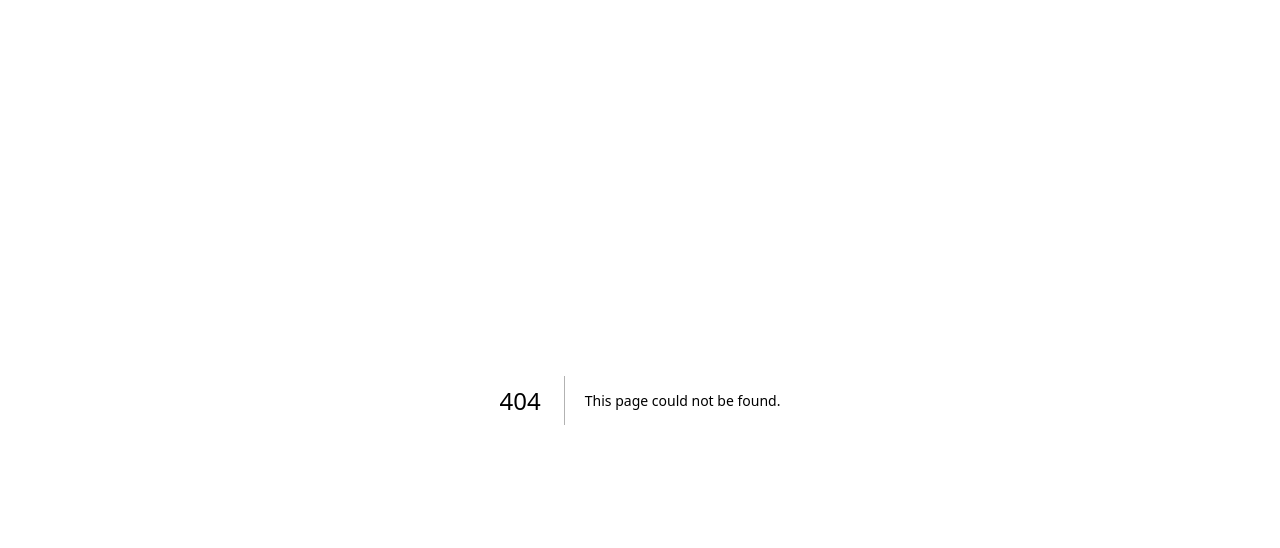
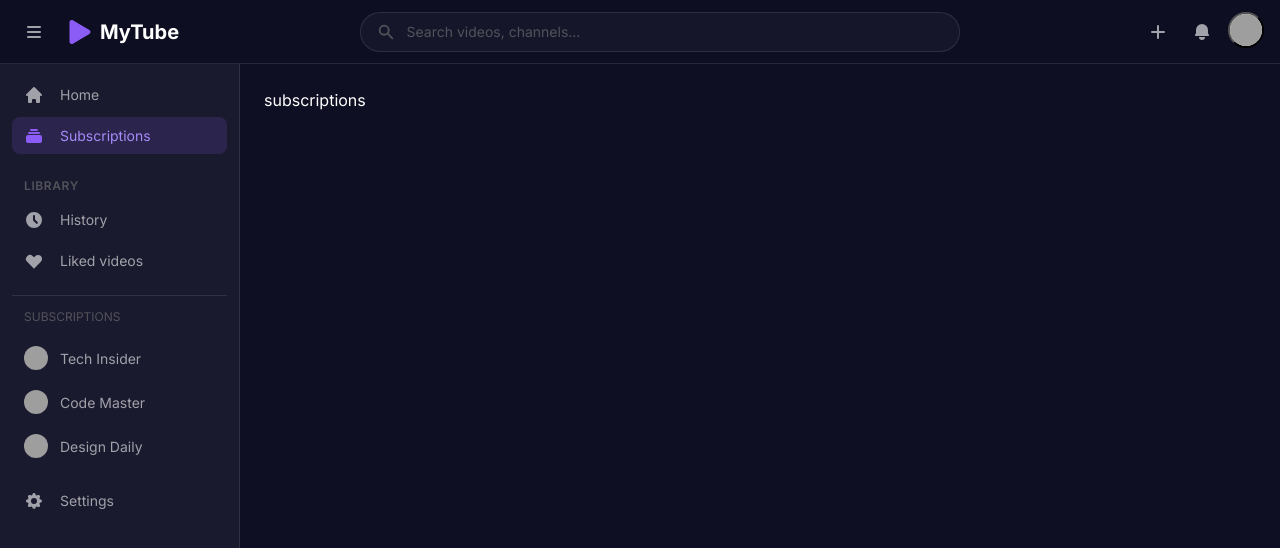
Before and after one commit to snieda26/my-tube, a Next.js app: page /subscriptions in a window 1280 px wide. Before the commit this address had no page. Shown: the top 548 px of the page. Built offline with nearby package versions, Linux system fonts and the light colour scheme; grey boxes are pictures that could not be loaded.

Commit message:
Lesson 4

```diff
--- a/src/app/(main)/layout.tsx
+++ b/src/app/(main)/layout.tsx
@@ -1,11 +1,24 @@
+'use client'
 import { Header } from '@/common/components/patterns/header/header'
 import { Sidebar } from '@/common/components/patterns/sidebar/Sidebar'
+import clsx from 'clsx'
+import { useState } from 'react'
 
 export default function MainLayout({ children }: { children: React.ReactNode }) {
+  const [isSidebarCollapsed, setIsSidebarCollapsed] = useState(false)
+
+  const handleMenuClick = () => {
+    setIsSidebarCollapsed((prev) => !prev)
+  }
+
   return (
-    <div className="main-layout">
-      <Header />
-      <Sidebar />
+    <div
+      className={clsx('main-layout', {
+        'main-layout--sidebar-collapsed': isSidebarCollapsed,
+      })}
+    >
+      <Header onMenuClick={handleMenuClick} />
+      <Sidebar isCollapsed={isSidebarCollapsed} />
       <main className="main-layout__content">{children}</main>
     </div>
   )
--- /dev/null
+++ b/src/app/(main)/subscriptions/page.tsx
@@ -0,0 +1,3 @@
+export default function Subscriptions() {
+  return <div className="">subscriptions</div>
+}
--- a/src/common/components/patterns/header/header.tsx
+++ b/src/common/components/patterns/header/header.tsx
@@ -1,14 +1,35 @@
+'use client'
+
 import Link from 'next/link'
 import { FaPlay } from 'react-icons/fa'
 import { HiBell, HiMenu, HiPlus, HiSearch } from 'react-icons/hi'
 import Avatar from '../../ui/avatar/Avatar'
+import { useEffect, useRef, useState } from 'react'
+import clsx from 'clsx'
 
-export function Header() {
+interface HeaderProps {
+  onMenuClick: () => void
+}
+
+export function Header({ onMenuClick }: HeaderProps) {
+  const [isDropdownOpen, setIsDropdownOpen] = useState(false)
+  const dropdownRef = useRef<HTMLDivElement>(null)
+
+  useEffect(() => {
+    function handleOutsideClick(event: MouseEvent) {
+      if (dropdownRef.current && !dropdownRef.current.contains(event.target as Node)) {
+        setIsDropdownOpen(false)
+      }
+    }
+
+    document.addEventListener('mousedown', handleOutsideClick)
+  }, [])
+
   return (
     <header className="header">
       <div className="header__container">
         <div className="header__left">
-          <button className="header__menu-btn">
+          <button className="header__menu-btn" onClick={onMenuClick}>
             <HiMenu />
           </button>
 
@@ -32,7 +53,57 @@ export function Header() {
             <HiBell />
           </button>
 
-          <Avatar src={'https://i.sstatic.net/l60Hf.png'} size="sm" />
+          <div className="dropdown" ref={dropdownRef}>
+            <button className="header__profile" onClick={() => setIsDropdownOpen(!isDropdownOpen)}>
+              <Avatar src={'https://i.pravatar.cc/36?img=3'} size="sm" />
+            </button>
+
+            <div
+              className={clsx('dropdown__content', { 'dropdown__content--open': isDropdownOpen })}
+            >
+              <div className="dropdown__header">
+                <Avatar src="https://i.pravatar.cc/36?img=3" alt="User" size="lg" />
+                <div className="dropdown__header-info">
+                  <div>User Name</div>
+                  <div className="dropdown__header-username">@username</div>
+                </div>
+              </div>
+              <div className="dropdown__body">
+                <Link
+                  href="/channel/username"
+                  className="dropdown__item"
+                  onClick={() => setIsDropdownOpen(false)}
+                >
+                  Your channel
+                </Link>
+                <Link
+                  href="/studio/dashboard"
+                  className="dropdown__item"
+                  onClick={() => setIsDropdownOpen(false)}
+                >
+                  Studio
+                </Link>
+                <Link
+                  href="/studio/settings"
+                  className="dropdown__item"
+                  onClick={() => setIsDropdownOpen(false)}
+                >
+                  Settings
+                </Link>
+                <div className="dropdown__divider" />
+                <button
+                  className="dropdown__item dropdown__item--danger"
+                  onClick={() => {
+                    setIsDropdownOpen(false)
+                    // TODO: Implement logout
+                    console.log('Logout')
+                  }}
+                >
+                  Sign out
+                </button>
+              </div>
+            </div>
+          </div>
         </div>
       </div>
     </header>
--- a/src/common/components/patterns/sidebar/Sidebar.tsx
+++ b/src/common/components/patterns/sidebar/Sidebar.tsx
@@ -1,7 +1,14 @@
+'use client'
 import Link from 'next/link'
 import { HiClock, HiCog, HiCollection, HiHeart, HiHome } from 'react-icons/hi'
 import { useMyChannels } from '@/modules/channels/hooks/use-channels'
 import Avatar from '../../ui/avatar/Avatar'
+import clsx from 'clsx'
+import { usePathname } from 'next/navigation'
+
+interface SidebarProps {
+  isCollapsed: boolean
+}
 
 const mainNavItems = [
   { href: '/', icon: HiHome, label: 'Home' },
@@ -13,18 +20,31 @@ const libraryItems = [
   { href: '/liked', icon: HiHeart, label: 'Liked videos', auth: true },
 ]
 
-export function Sidebar() {
+export function Sidebar({ isCollapsed }: SidebarProps) {
+  const pathname = usePathname()
   const { data: channels } = useMyChannels()
 
   return (
-    <aside className="sidebar">
+    <aside
+      className={clsx('sidebar', {
+        'sidebar--collapsed': isCollapsed,
+      })}
+    >
       <div className="sidebar__content">
         <nav className="sidebar__section">
           <div className="sidebar__nav">
             {mainNavItems.map((item) => {
+              const isActive = pathname === item.href
+
               const Icon = item.icon
               return (
-                <Link href={item.href} key={item.href} className="sidebar__item">
+                <Link
+                  href={item.href}
+                  key={item.href}
+                  className={clsx('sidebar__item', {
+                    'sidebar__item--active': isActive,
+                  })}
+                >
                   <Icon className="sidebar__item-icon" />
                   <span className="sidebar__item-text">{item.label}</span>
                 </Link>
@@ -37,10 +57,18 @@ export function Sidebar() {
           <h3 className="sidebar__section-title">Library</h3>
           <div className="sidebar__nav">
             {libraryItems.map((item) => {
+              const isActive = pathname === item.href
+
               const Icon = item.icon
 
               return (
-                <Link key={item.href} href={item.href} className="sidebar__item">
+                <Link
+                  key={item.href}
+                  href={item.href}
+                  className={clsx('sidebar__item', {
+                    'sidebar__item--active': isActive,
+                  })}
+                >
                   <Icon className="sidebar__item-icon" />
                   <span className="sidebar__item-text">{item.label}</span>
                 </Link>
@@ -54,11 +82,16 @@ export function Sidebar() {
               <span className="sidebar__divider-text">Subscriptions</span>
             </div>
             <div className="sidebar__nav">
-              {channels.slice(0, 5).map((channel, ind) => (
+              {channels.slice(0, 5).map((channel, ind) => {
+                const isActive = pathname === `/channel/${channel.handle}`
+
+                return (
                   <Link
                     key={channel.id}
                     href={`/channel/${channel.handle}`}
-                  className="sidebar__subscription"
+                    className={clsx('sidebar__subscription', {
+                      'sidebar__subscription--active': isActive,
+                    })}
                   >
                     <Avatar
                       src={`https://i.pravatar.cc/36?img=${ind + 1}`}
@@ -69,14 +102,20 @@ export function Sidebar() {
                       {channel.owner.name || channel.handle}
                     </span>
                   </Link>
-              ))}
+                )
+              })}
             </div>
           </nav>
         )}
 
         <nav className="sidebar__section">
           <div className="sidebar__nav">
-            <Link href="/studio/settings" className="sidebar__item">
+            <Link
+              href="/studio/settings"
+              className={clsx('sidebar__item', {
+                'sidebar__item--active': pathname === '/studio/settings',
+              })}
+            >
               <HiCog className="sidebar__item-icon" />
               <span className="sidebar__item-text">Settings</span>
             </Link>
--- a/src/styles/components/_dropdown.scss
+++ b/src/styles/components/_dropdown.scss
@@ -39,6 +39,17 @@
   &__header {
     padding: $spacing-3 $spacing-4;
     border-bottom: 1px solid $border-default;
+    display: flex;
+    align-items: center;
+
+    &-info {
+      margin-left: 10px;
+    }
+
+    &-username {
+      font-size: 12px;
+      color: #a1a1aa;
+    }
   }
 
   &__body {
```
Lines whose indentation alone changed are shown as unchanged.
